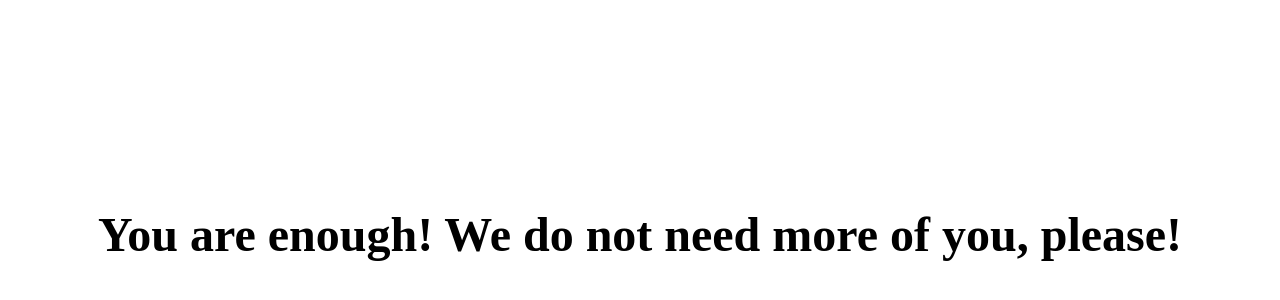
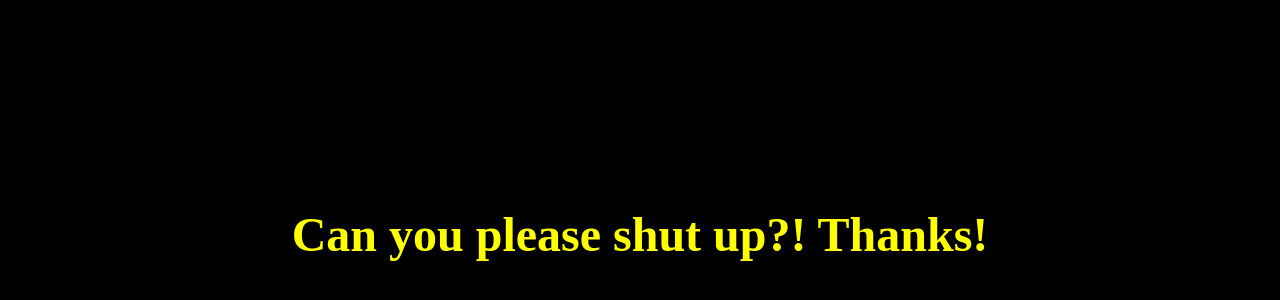
Before and after one commit to HellaKoala44/not-welcome-page, a plain HTML site: page index.html in a window 1280 px wide. Shown: the part 166-466 px from the top of the page. Drawn offline with Linux system fonts and the light colour scheme.

Commit message:
Update index.html

```diff
--- a/index.html
+++ b/index.html
@@ -3,7 +3,7 @@
 <head>
     <meta charset="UTF-8">
     <meta name="viewport" content="width=device-width, initial-scale=1.0">
-    <title>Not Welcome</title>
+    <title>Silence</title>
     <style>
         body {
             display: flex;
@@ -11,16 +11,16 @@
             align-items: center;
             height: 100vh;
             margin: 0;
-            background-color: white;
+            background-color: black;
         }
         h1 {
-            color: black;
+            color: yellow;
             font-size: 3em;
             text-align: center;
         }
     </style>
 </head>
 <body>
-    <h1>You are enough! We do not need more of you, please!</h1>
+    <h1>Can you please shut up?! Thanks!</h1>
 </body>
 </html>
```
